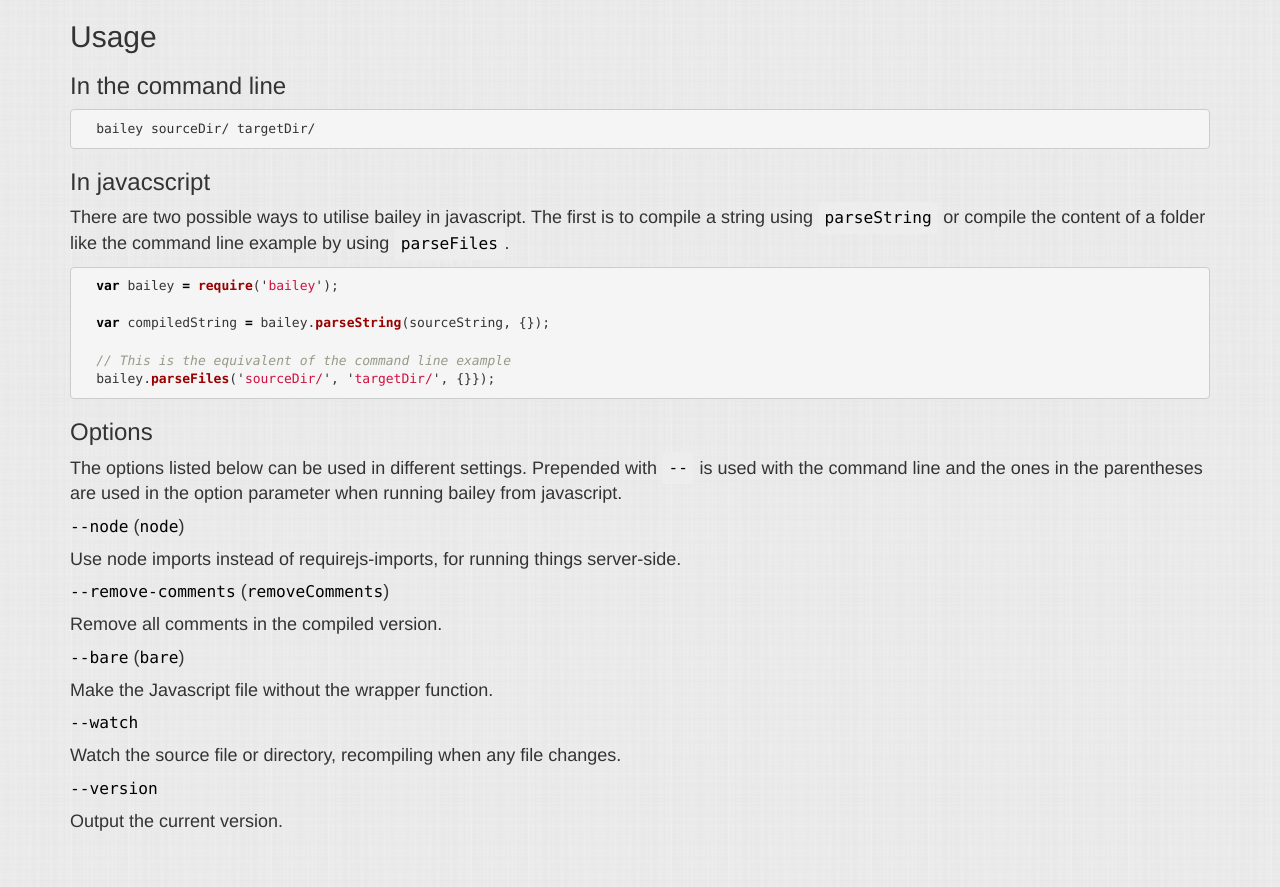
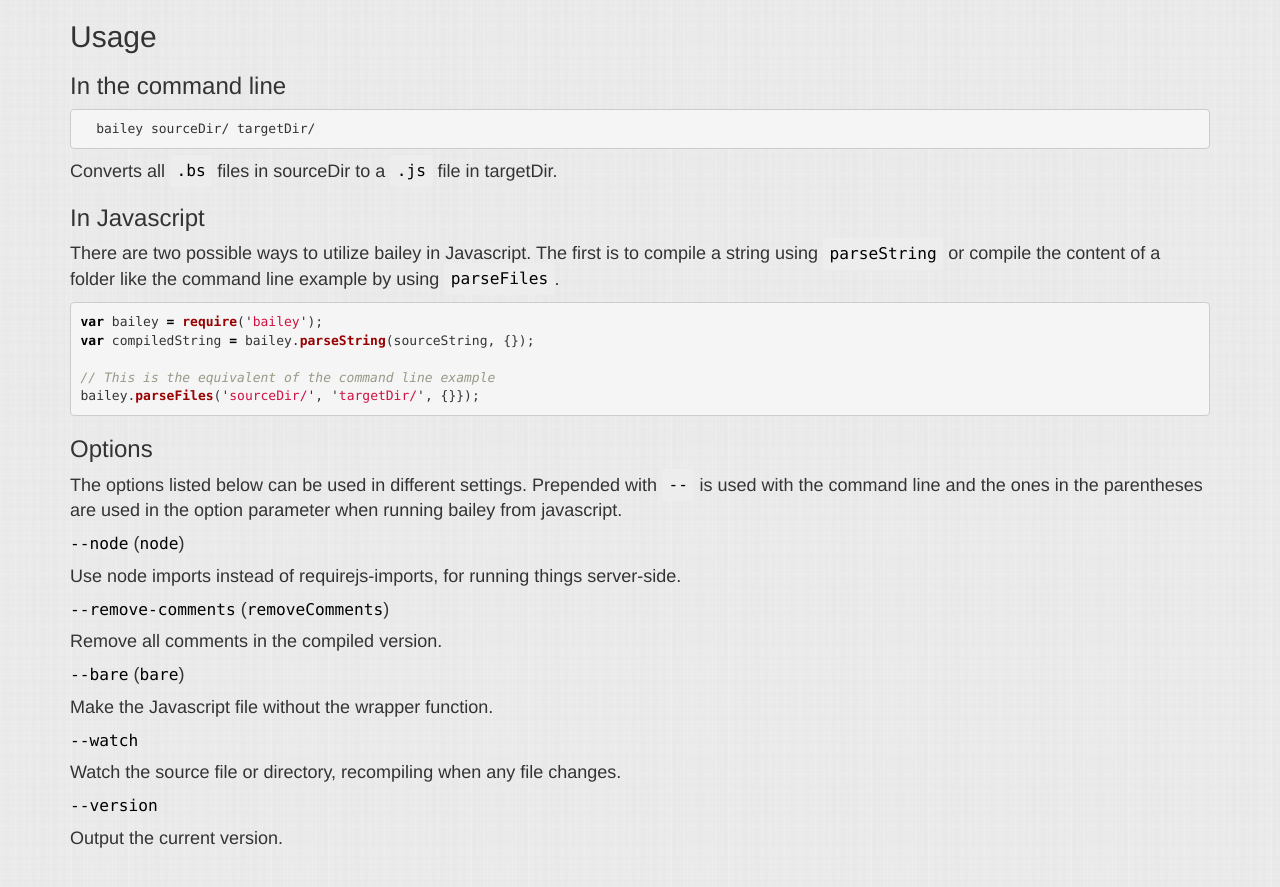
Before and after one commit to haeric/bailey.js, a Jekyll site: the page built from docs/dash/usage.md, in a window 1280 px wide. Shown: the top 887 px of the page. Built offline with Jekyll 4.4.1, drawn with Linux system fonts in a browser that asks for light colours.

Commit message:
doc tweaks

```diff
--- a/docs/_includes/usage.md
+++ b/docs/_includes/usage.md
@@ -4,19 +4,19 @@
 {% highlight bash %}
   bailey sourceDir/ targetDir/
 {% endhighlight %}
+Converts all `.bs` files in sourceDir to a `.js` file in targetDir.
 
-### In javacscript
-There are two possible ways to utilise bailey in javascript. The first is to
+### In Javascript
+There are two possible ways to utilize bailey in Javascript. The first is to
 compile a string using `parseString` or compile the content of a folder like
 the command line example by using `parseFiles`.
 
 {% highlight javascript %}
-  var bailey = require('bailey');
+var bailey = require('bailey');
+var compiledString = bailey.parseString(sourceString, {});
 
-  var compiledString = bailey.parseString(sourceString, {});
-
-  // This is the equivalent of the command line example
-  bailey.parseFiles('sourceDir/', 'targetDir/', {}});
+// This is the equivalent of the command line example
+bailey.parseFiles('sourceDir/', 'targetDir/', {}});
 {% endhighlight %}
 
 
--- a/docs/assets/style.sass
+++ b/docs/assets/style.sass
@@ -7,6 +7,7 @@
 
 h1
   font-size: 60px
+  margin: 20px auto
 
 h1, h2, h3, h4
   code
@@ -49,6 +50,7 @@
 .btn-info
   background: $blue
   border-color: darken($blue, 4%)
+  margin-top: 10px
 
 @media only screen and (max-width : 600px)
   h1, h2, h3, h4
```
Also changed, not shown: docs/_includes/installation.md (+2 -2 lines).
